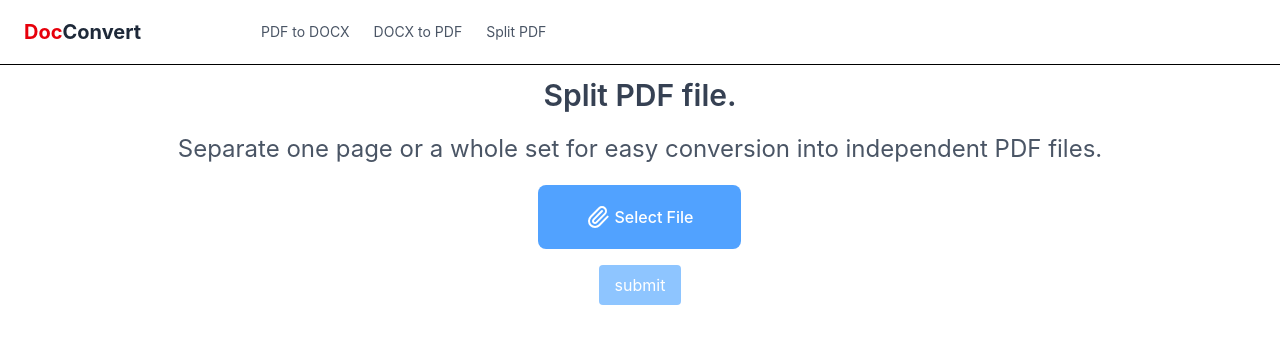
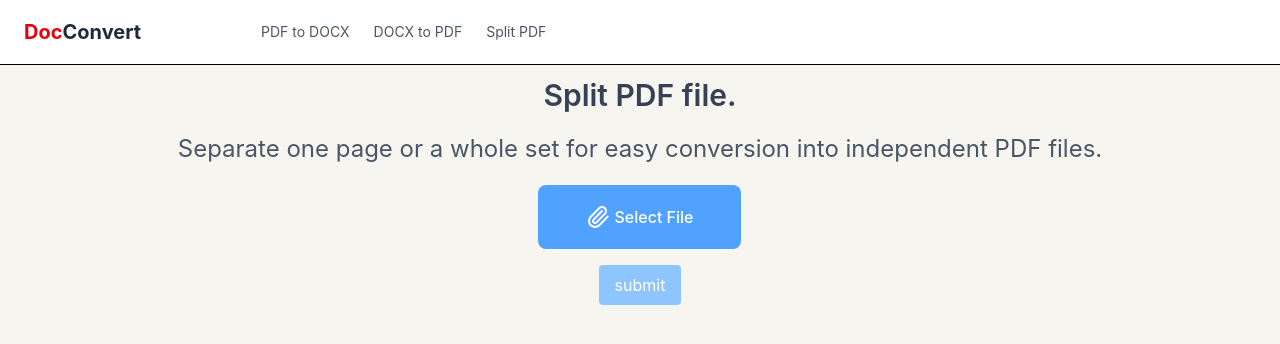
Before and after one commit to mohdaffann/services-app, a Next.js app: page /services/split_pdf in a window 1280 px wide. Shown: the top 344 px of the page. Built offline with nearby package versions, Linux system fonts and the light colour scheme.

Commit message:
chenge theme of the app (colour change)

```diff
--- a/app/layout.tsx
+++ b/app/layout.tsx
@@ -27,7 +27,7 @@
       lang="en"
       className={`${geistSans.variable} ${geistMono.variable} h-full antialiased`}
     >
-      <body className="min-h-full flex flex-col ">
+      <body className="bg-[#F7F5F0] min-h-full flex flex-col ">
         <Header />
         {children}
       </body>
```
